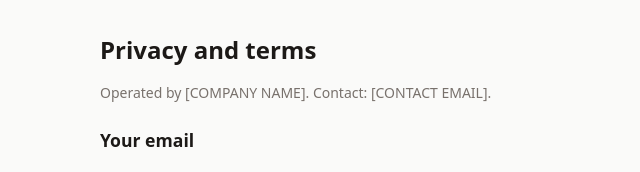
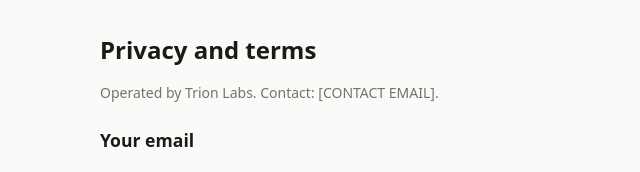
Before and after one commit to yamancan/zarf-on-near, a SvelteKit app in the folder web/: page /privacy in a window 1280 px wide. Shown: the top 172 px of the page, without its empty margins (316-956 px from the left). Built offline with nearby package versions, Linux system fonts and the light colour scheme.

Commit message:
web: /privacy names Trion Labs as the operator (contact still a placeholder)

```diff
--- a/web/src/routes/privacy/+page.svelte
+++ b/web/src/routes/privacy/+page.svelte
@@ -1,7 +1,7 @@
 <svelte:head><title>Privacy and terms · Zarf on NEAR</title></svelte:head>
 
 <h1>Privacy and terms</h1>
-<p class="muted">Operated by [COMPANY NAME]. Contact: [CONTACT EMAIL].</p>
+<p class="muted">Operated by Trion Labs. Contact: [CONTACT EMAIL].</p>
 
 <h2>Your email</h2>
 <p>
```
